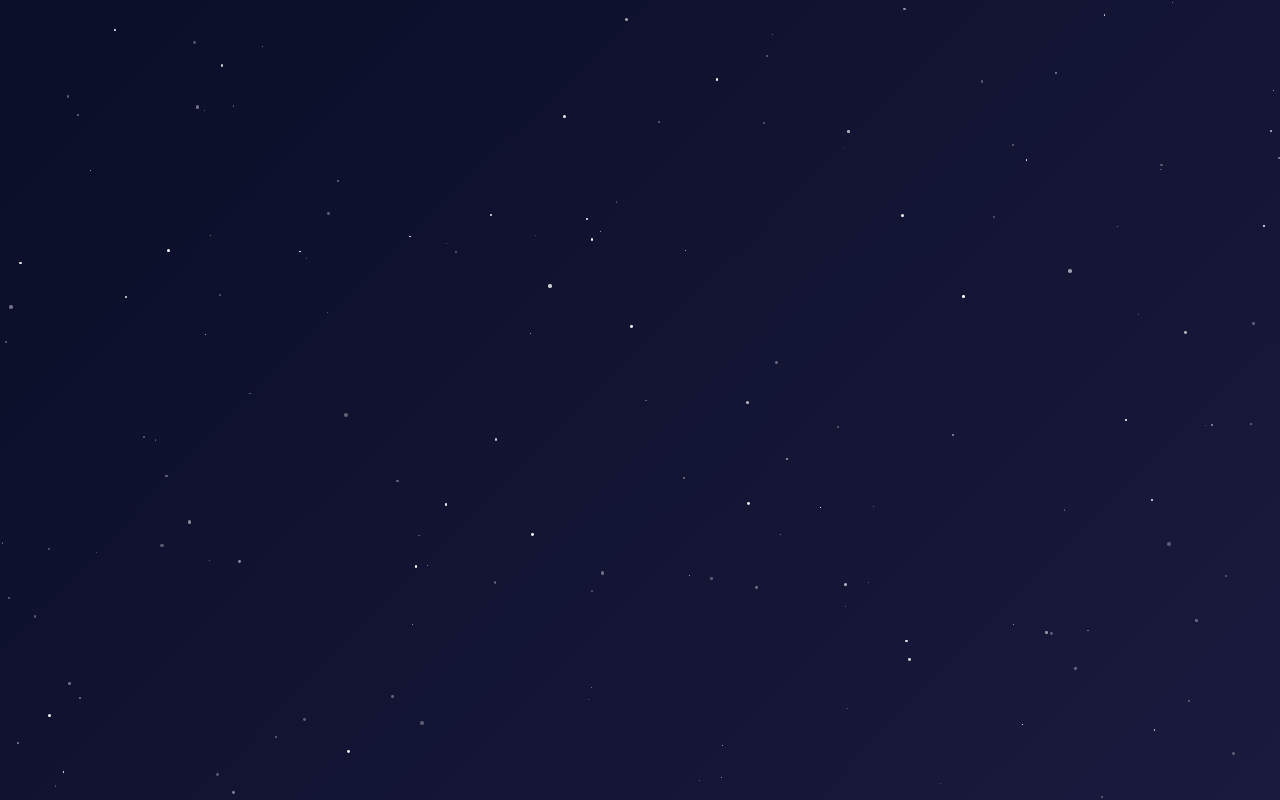
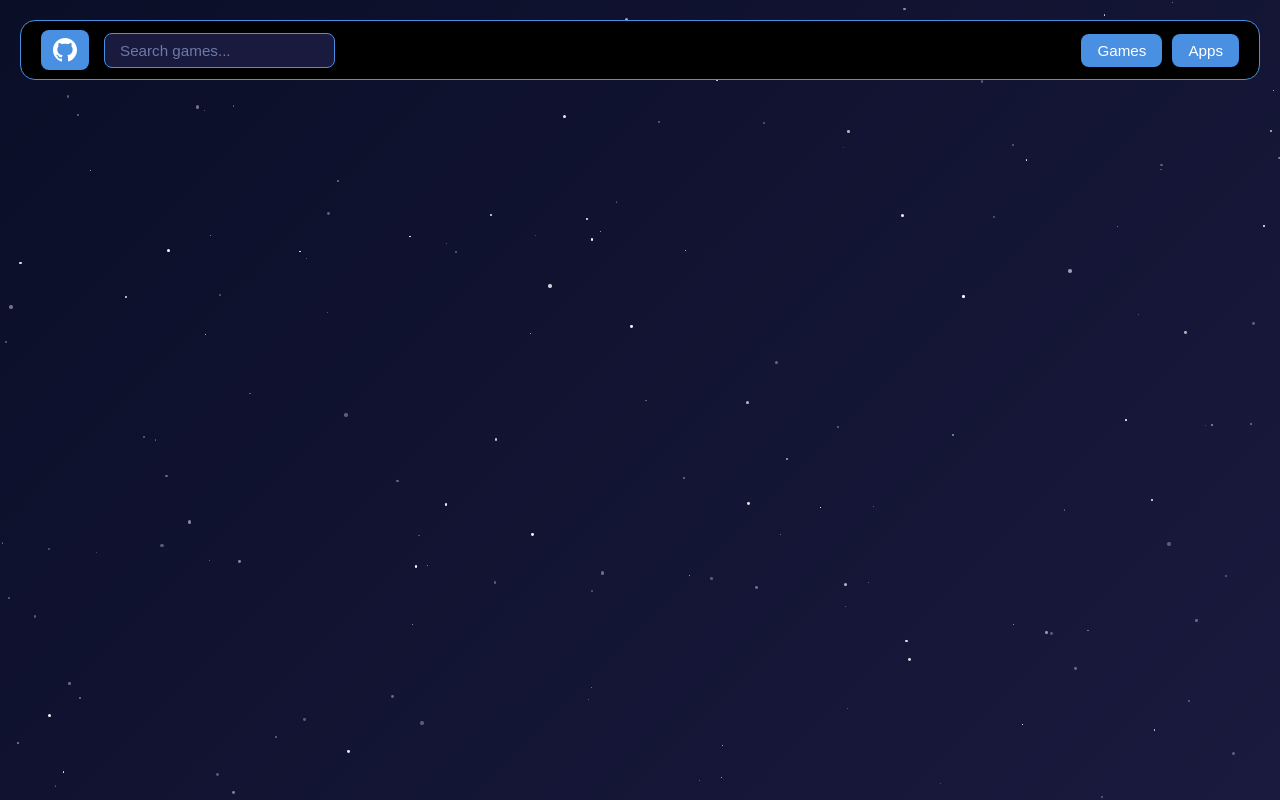
Before and after one commit to BONG74300/web-port, a plain HTML site: page public/index.html in a window 1280 px wide. Drawn offline with Linux system fonts and the light colour scheme.

Commit message:
Add round-edged black bar with GitHub logo button and Games/Apps buttons on right

```diff
--- a/public/index.html
+++ b/public/index.html
@@ -43,10 +43,142 @@
             0%, 100% { opacity: 0.3; }
             50% { opacity: 1; }
         }
+
+        /* Top spacing */
+        .navbar-container {
+            position: fixed;
+            top: 20px;
+            left: 20px;
+            right: 20px;
+            height: 60px;
+            z-index: 100;
+            display: flex;
+            align-items: center;
+            gap: 15px;
+        }
+
+        /* Round edged black bar */
+        .navbar {
+            background: #000;
+            border: 1px solid #4a90e2;
+            border-radius: 15px;
+            display: flex;
+            align-items: center;
+            padding: 0 20px;
+            flex: 1;
+            height: 100%;
+            justify-content: space-between;
+        }
+
+        /* Left section */
+        .navbar-left {
+            display: flex;
+            align-items: center;
+            gap: 15px;
+        }
+
+        /* GitHub button */
+        .github-btn {
+            display: flex;
+            align-items: center;
+            justify-content: center;
+            padding: 8px 12px;
+            background: #4a90e2;
+            color: white;
+            border: none;
+            border-radius: 8px;
+            cursor: pointer;
+            font-size: 0.95em;
+            transition: all 0.3s ease;
+            text-decoration: none;
+            min-width: 45px;
+        }
+
+        .github-btn:hover {
+            background: #5ba3ff;
+            box-shadow: 0 0 15px rgba(74, 144, 226, 0.5);
+        }
+
+        .github-btn svg {
+            width: 24px;
+            height: 24px;
+        }
+
+        /* Search bar */
+        .search-container {
+            flex: 1;
+            max-width: 400px;
+        }
+
+        .search-bar {
+            width: 100%;
+            padding: 8px 15px;
+            background: #1a1a3e;
+            border: 1px solid #4a90e2;
+            border-radius: 8px;
+            color: #e0e0ff;
+            font-size: 0.95em;
+            transition: all 0.3s ease;
+        }
+
+        .search-bar::placeholder {
+            color: #6a7aaa;
+        }
+
+        .search-bar:focus {
+            outline: none;
+            box-shadow: 0 0 10px rgba(74, 144, 226, 0.4);
+            background: #252550;
+        }
+
+        /* Right section */
+        .navbar-right {
+            display: flex;
+            align-items: center;
+            gap: 10px;
+        }
+
+        .nav-btn {
+            padding: 8px 16px;
+            background: #4a90e2;
+            color: white;
+            border: none;
+            border-radius: 8px;
+            cursor: pointer;
+            font-size: 0.95em;
+            transition: all 0.3s ease;
+            white-space: nowrap;
+        }
+
+        .nav-btn:hover {
+            background: #5ba3ff;
+            box-shadow: 0 0 15px rgba(74, 144, 226, 0.5);
+        }
     </style>
 </head>
 <body>
     <div id="starContainer"></div>
+
+    <div class="navbar-container">
+        <div class="navbar">
+            <div class="navbar-left">
+                <a href="https://github.com/BONG74300/web-port" class="github-btn" target="_blank" title="GitHub">
+                    <svg fill="currentColor" viewBox="0 0 24 24">
+                        <path d="M12 0c-6.626 0-12 5.373-12 12 0 5.302 3.438 9.8 8.207 11.387.6.111.793-.261.793-.577v-2.234c-3.338.726-4.033-1.416-4.033-1.416-.546-1.387-1.333-1.756-1.333-1.756-1.089-.745.083-.729.083-.729 1.205.084 1.839 1.237 1.839 1.237 1.07 1.834 2.807 1.304 3.492.997.107-.775.418-1.305.762-1.604-2.665-.305-5.467-1.334-5.467-5.931 0-1.311.469-2.381 1.236-3.221-.124-.303-.535-1.524.117-3.176 0 0 1.008-.322 3.301 1.23.957-.266 1.983-.399 3.003-.404 1.02.005 2.047.138 3.006.404 2.291-1.552 3.297-1.23 3.297-1.23.653 1.653.242 2.874.118 3.176.77.84 1.235 1.911 1.235 3.221 0 4.609-2.807 5.624-5.479 5.921.43.372.823 1.102.823 2.222v 3.293c0 .319.192.694.801.576 4.765-1.589 8.199-6.086 8.199-11.386 0-6.627-5.373-12-12-12z"/>
+                    </svg>
+                </a>
+
+                <div class="search-container">
+                    <input type="text" class="search-bar" placeholder="Search games...">
+                </div>
+            </div>
+
+            <div class="navbar-right">
+                <button class="nav-btn">Games</button>
+                <button class="nav-btn">Apps</button>
+            </div>
+        </div>
+    </div>
 
     <script>
         // Generate random stars
```
